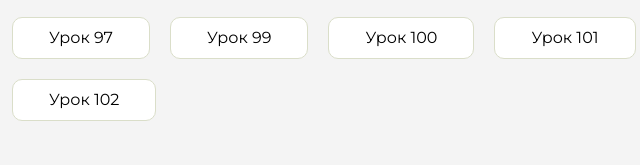
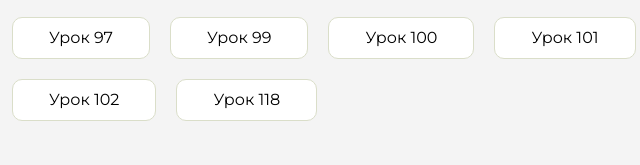
Before and after one commit to negromaga31/javascript, a plain HTML site: page index.html in a window 1280 px wide. Shown: the part 345-510 px from the top of the page, 444-1084 px from the left. Drawn offline with Linux system fonts and the light colour scheme.

Commit message:
Add files via upload

```diff
--- a/html-90/CSS/style.css
+++ b/html-90/CSS/style.css
@@ -10,7 +10,7 @@ body{
    padding: 0 15px;
    height: 100%;
 }
-/* ===================================================================== */
+/* =======================================================*/
 .header {
 line-height: 150px;
 }
--- a/index.html
+++ b/index.html
@@ -131,6 +131,9 @@
                     <li class="content__list-item">
                         <a href="javascript-102/index.html">Урок 102</a>
                     </li>
+                    <li class="content__list-item">
+                        <a href="HTML-118/index.html">Урок 118</a>
+                    </li>
                 </ul>
             </div>
             <div class="content__block hidden" id="diplomBlock">
```
